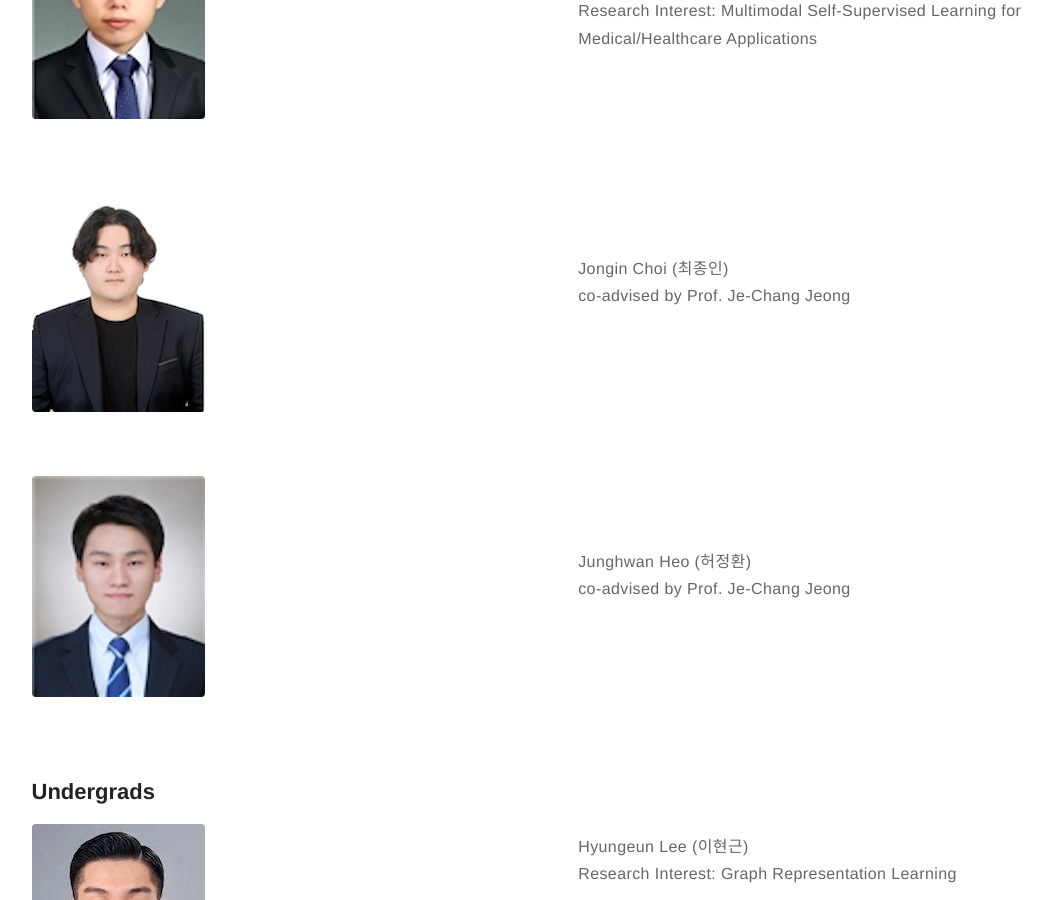
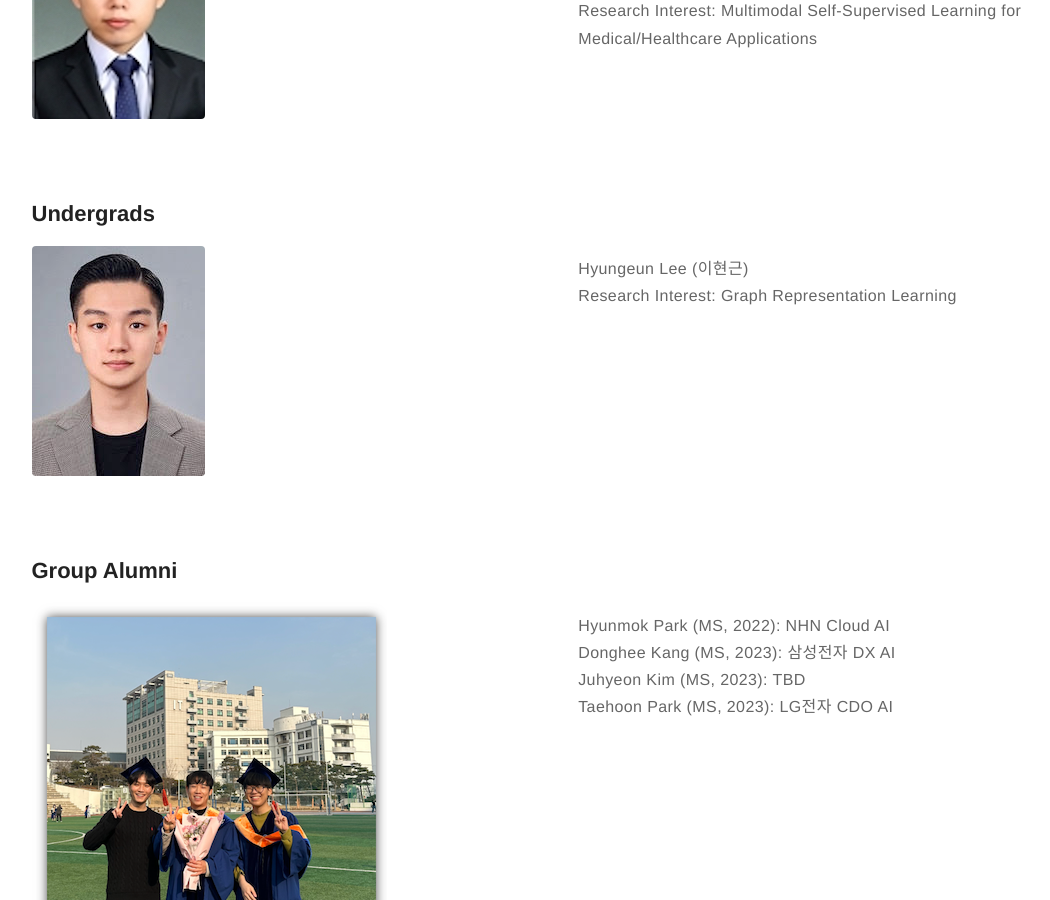
Before and after one commit to kijungyoon/kijungyoon.github.io, a Jekyll site: the page built from people.md, in a window 1280 px wide and 900 px high, scrolled down 1316 px. Shown: the whole window, without its empty margins (82-1132 px from the left). Built offline with Jekyll 4.4.1, drawn with Linux system fonts in a browser that asks for light colours.

Commit message:
Update people.md

```diff
--- a/people.md
+++ b/people.md
@@ -43,31 +43,6 @@ layout: page
     </div>
 </div>
 
-<div class="side-by-side">
-    <div class="toleft">
-	<img class="image" src="https://kijungyoon.github.io/assets/images/JonginChoi.png" alt="Alt Text">
-	<figcaption class="caption"></figcaption>
-    </div>
-
-    <div class="toright">
-    <br><br><br><br>
-    <p><b>Jongin Choi (최종인)</b><br>
-	    co-advised by Prof. Je-Chang Jeong</p>
-    </div>
-</div>
-
-<div class="side-by-side">
-    <div class="toleft">
-	<img class="image" src="https://kijungyoon.github.io/assets/images/JunghwanHeo.jpg" alt="Alt Text">
-	<figcaption class="caption"></figcaption>
-    </div>
-
-    <div class="toright">
-    <br><br><br><br>
-    <p><b>Junghwan Heo (허정환)</b><br>
-	  co-advised by Prof. Je-Chang Jeong</p>
-    </div>
-</div>
 
 <div class="side-by-side">
     <div class="toleft">
```
